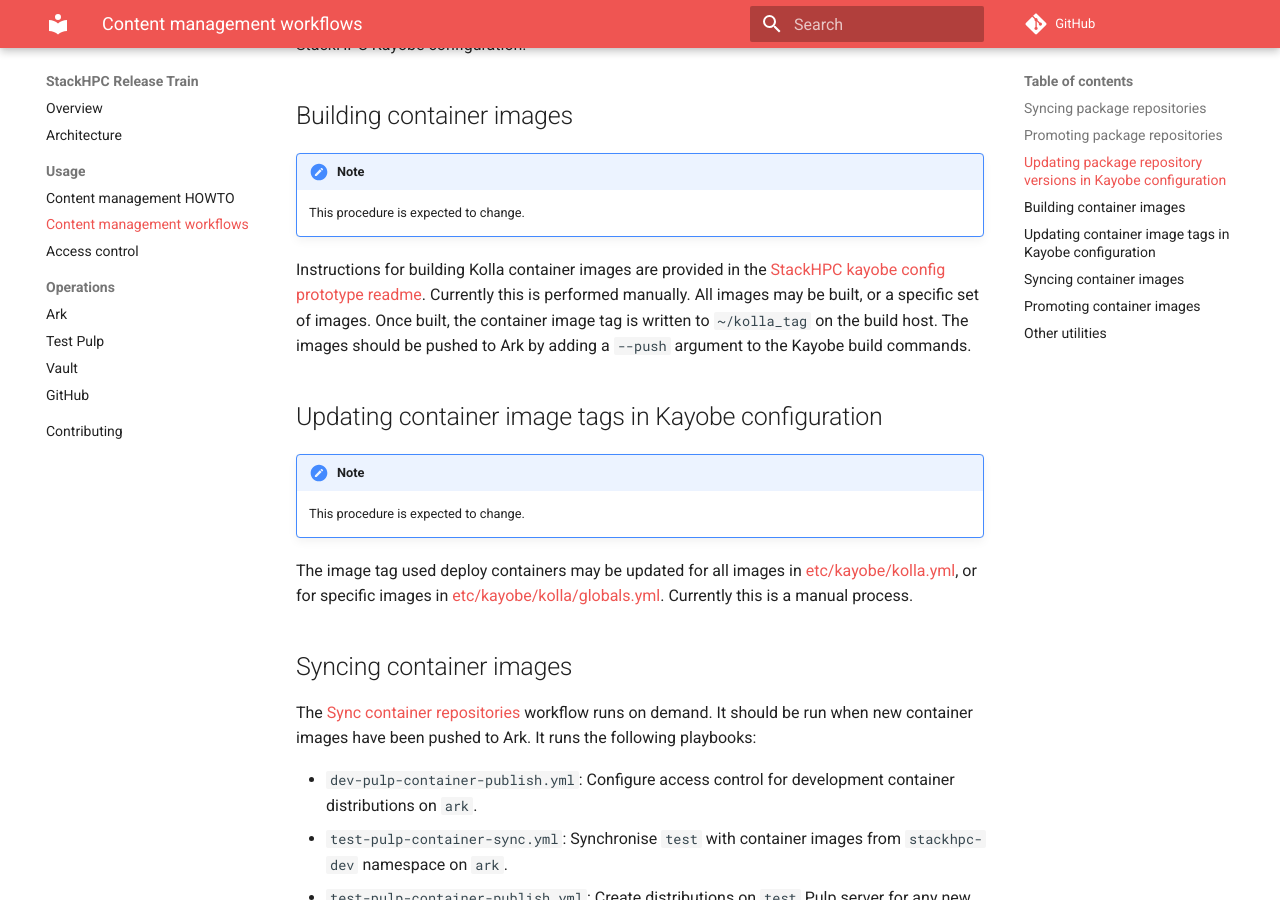
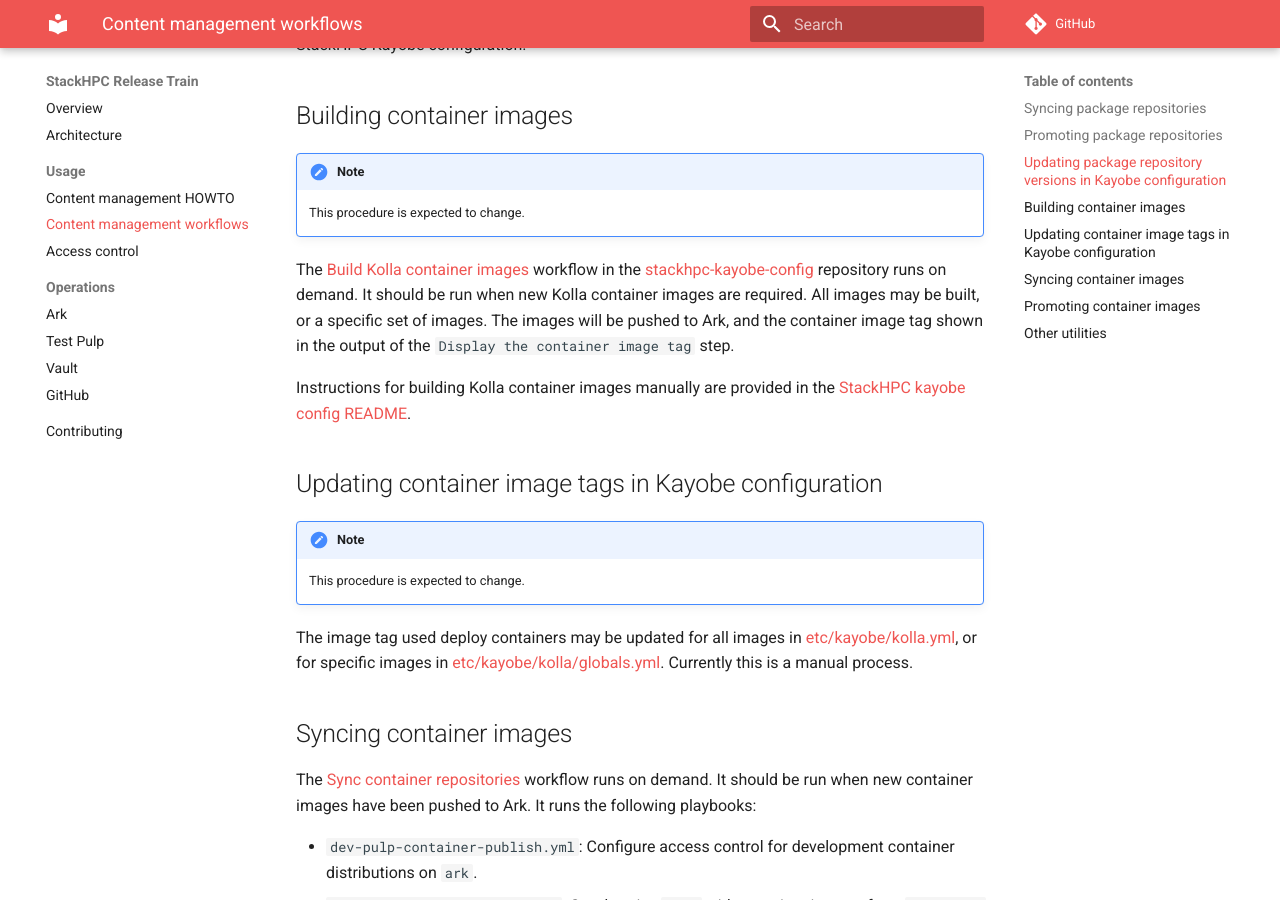
Before and after one commit to stackhpc/stackhpc-release-train, an MkDocs documentation site: the page built from docs/usage/content-workflows.md, in a window 1280 px wide and 900 px high, scrolled down 3526 px. Built offline with MkDocs 1.6.1 and Material for MkDocs 9.7.7, drawn with Linux system fonts in a browser that asks for light colours; comment, search, counter and statistics services are not loaded.

Commit message:
docs: update kolla image build instructions

```diff
--- a/docs/usage/content-workflows.md
+++ b/docs/usage/content-workflows.md
@@ -142,11 +142,12 @@ The generated file may be amended as necessary (in case not all updates are requ
 
     This procedure is expected to change.
 
-Instructions for building Kolla container images are provided in the [StackHPC kayobe config prototype readme](https://github.com/stackhpc/stackhpc-kayobe-config-prototype/blob/stackhpc/wallaby/README.rst#building-images).
-Currently this is performed manually.
+The [Build Kolla container images](https://github.com/stackhpc/stackhpc-kayobe-config/actions/workflows/container-image-build.yml) workflow in the [stackhpc-kayobe-config](https://github.com/stackhpc/stackhpc-kayobe-config) repository runs on demand.
+It should be run when new Kolla container images are required.
 All images may be built, or a specific set of images.
-Once built, the container image tag is written to `~/kolla_tag` on the build host.
-The images should be pushed to Ark by adding a `--push` argument to the Kayobe build commands.
+The images will be pushed to Ark, and the container image tag shown in the output of the `Display the container image tag` step.
+
+Instructions for building Kolla container images manually are provided in the [StackHPC kayobe config README](https://github.com/stackhpc/stackhpc-kayobe-config/blob/bf1396b8564b79344e4b6cfb934eab865ff1ad09/README.rst#L226).
 
 ## Updating container image tags in Kayobe configuration
 
```
